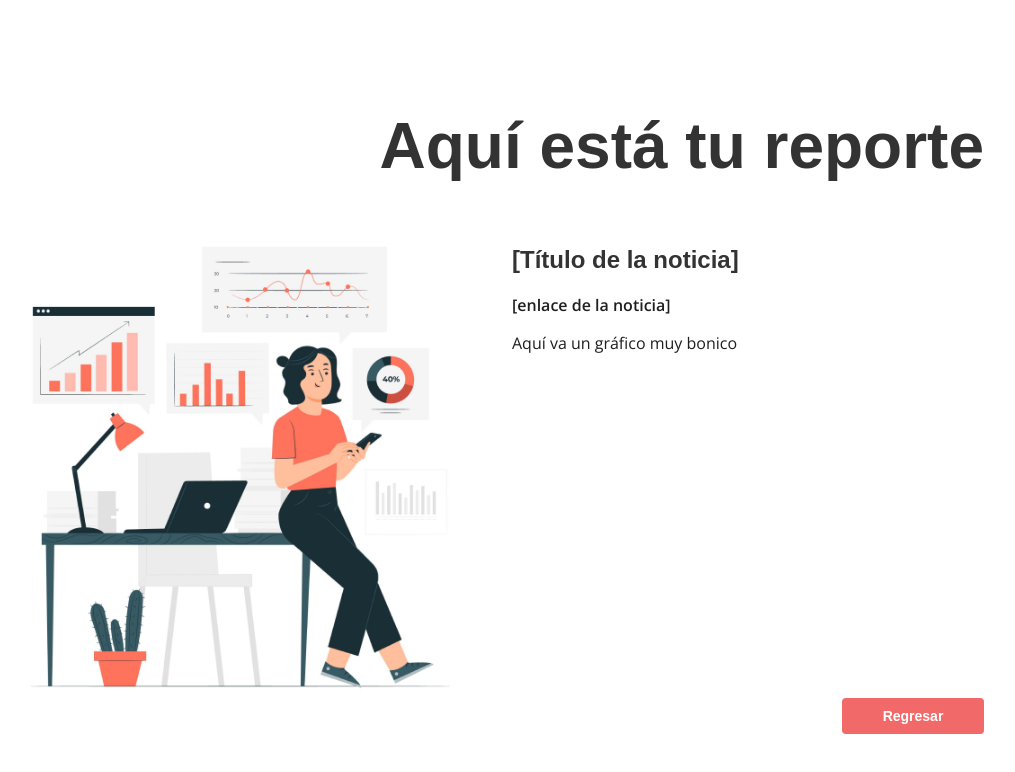
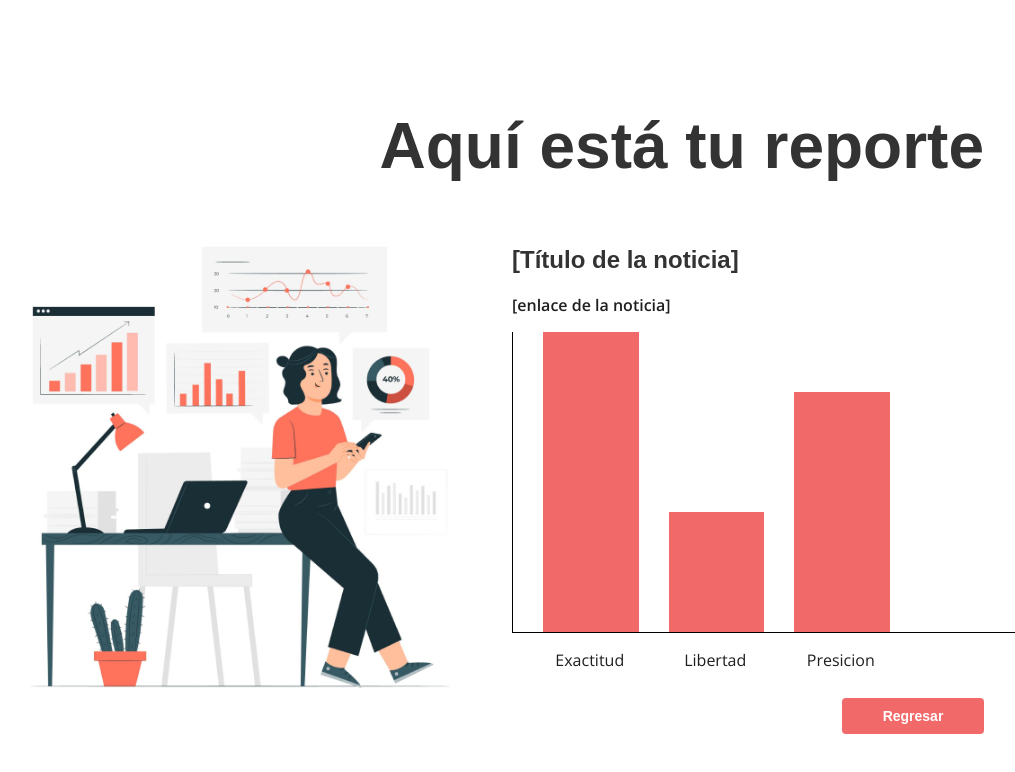
Before and after one commit to MikeMV97/esFakeFrontend, a Next.js app: page /report in a window 1280 px wide. Shown: the top 772 px of the page, without its empty margins (146-1161 px from the left). Built offline with nearby package versions, Linux system fonts and the light colour scheme; a web font is replaced by a local one.

Commit message:
:sparkles: Adding plot component

```diff
--- /dev/null
+++ b/components/PlotContainer/BarPlotComponent.js
@@ -0,0 +1,18 @@
+import styled from "styled-components";
+
+const defineHeight = (props) => {
+  let value = props.heightSize + "%";
+  return value || "100%";
+};
+
+export const BarPlotComponent = styled.div`
+  width: 100%;
+  height: 100%;
+  display: flex;
+  align-items: flex-end;
+  .bar {
+    width: 100%;
+    height: ${(props) => defineHeight(props)};
+    background-color: ${(props) => props.theme.lightCoral};
+  }
+`;
--- /dev/null
+++ b/components/PlotContainer/index.js
@@ -0,0 +1,35 @@
+import PropTypes from "prop-types";
+import { DynamicPlotGrid, LabelsGrid } from "./styles";
+import { BarPlotComponent } from "./BarPlotComponent";
+
+export const PlotContainer = ({ features }) => {
+  return (
+    <>
+      <DynamicPlotGrid>
+        {features.map(({ name, value }) => {
+          return <BarPlotComponent key={name} heightSize={value} >
+            <div className="bar" />
+          </BarPlotComponent>;
+        })}
+      </DynamicPlotGrid>
+      <LabelsGrid>
+        {features.map(({ name }) => {
+          return (
+            <div key={name}>
+              <p>{name}</p>
+            </div>
+          );
+        })}
+      </LabelsGrid>
+    </>
+  );
+};
+
+PlotContainer.propTypes = {
+  features: PropTypes.arrayOf(
+    PropTypes.shape({
+      name: PropTypes.string.isRequired,
+      value: PropTypes.number.isRequired,
+    })
+  ).isRequired,
+};
--- /dev/null
+++ b/components/PlotContainer/styles.js
@@ -0,0 +1,23 @@
+import styled from 'styled-components';
+
+export const DynamicPlotGrid = styled.div`
+    width: 100%;
+    height: 300px;
+    display: grid;
+    grid-template-columns: 1fr 1fr 1fr 1fr;
+    column-gap: 30px;
+    padding-left: 30px;
+    border-left: 1px solid black;
+    border-bottom: 1px solid black;
+`;
+
+export const LabelsGrid = styled.div`
+    width: 100%;
+    display: grid;
+    padding-left: 30px;
+    grid-template-columns: 1fr 1fr 1fr 1fr;
+    column-gap: 30px;
+    p {
+        text-align: center;
+    }
+`;
--- a/components/ReportGridLayout/index.js
+++ b/components/ReportGridLayout/index.js
@@ -7,8 +7,24 @@ import {
 } from "./styles";
 
 import { Button } from "../../styles/Button/Button";
+import { PlotContainer } from "../PlotContainer";
 
-export const ReportGridLayout = () => (
+export const ReportGridLayout = () => {
+
+  const mockedFeatures = [{
+    name: 'Exactitud',
+    value: 100,
+  },
+  {
+    name: 'Libertad',
+    value: 40,
+  },
+  {
+    name: 'Presicion',
+    value: 80,
+  }]
+
+  return (
     <StyledReportGrid>
       <TitleContainer>
         <h1>Aquí está tu reporte</h1>
@@ -21,10 +37,11 @@ export const ReportGridLayout = () => (
         <p>
           <b>[enlace de la noticia]</b>
         </p>
-      <div>Aquí va un gráfico muy bonico</div>
+        <PlotContainer features={mockedFeatures} />
       </GraphContainer>
       <ButtonContainer>
         <Button secondary>Regresar</Button>
       </ButtonContainer>
     </StyledReportGrid>
   );
+};
```
Lines whose indentation alone changed are shown as unchanged.
